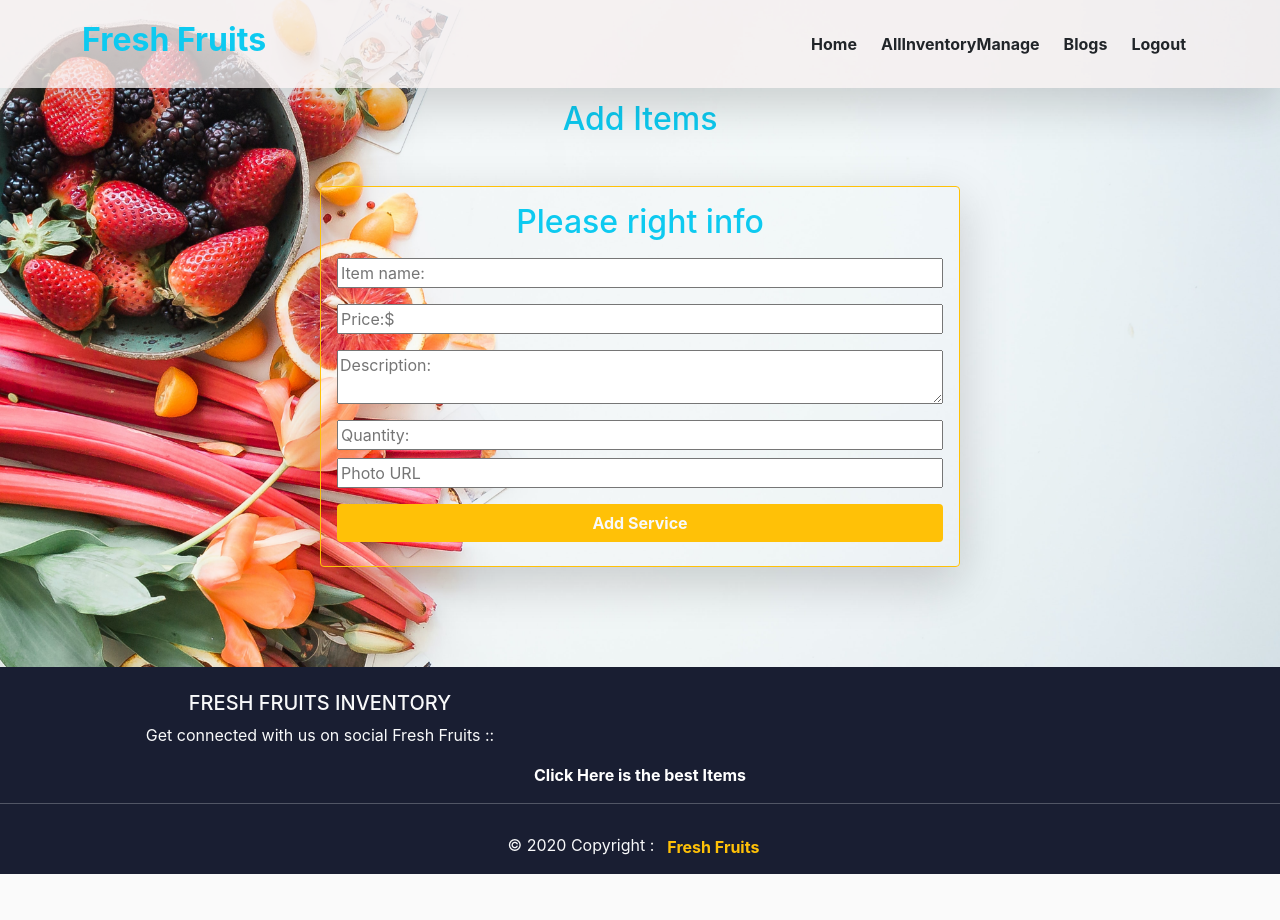
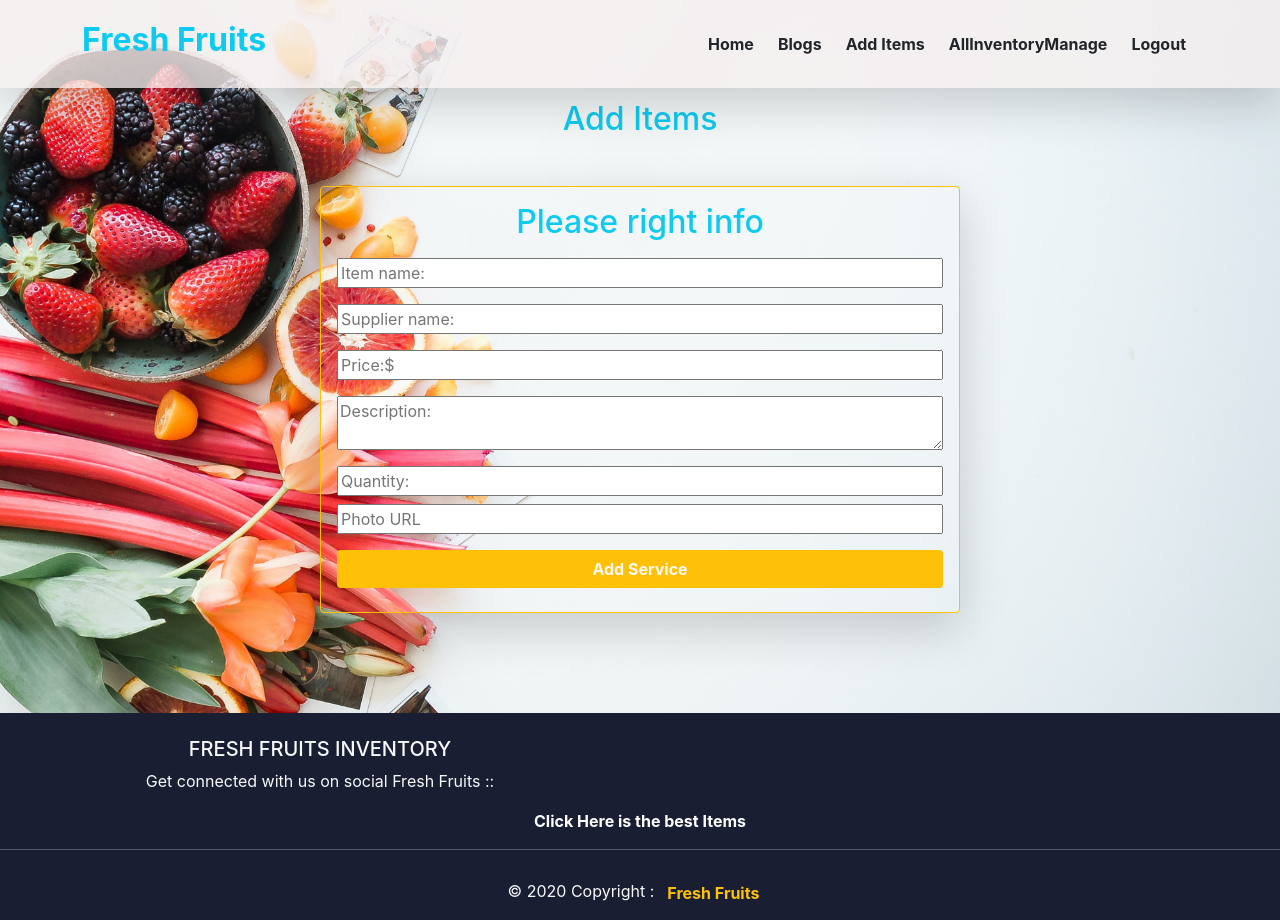
Before and after one commit to kanakWeb/fresh-fruits-warehous-client-side, a React (Create React App) app: page /addItems in a window 1280 px wide. Before the commit the page ends 874 px from the top, so only its background shows below. Built offline with nearby package versions, Linux system fonts and the light colour scheme; no server answers; sample sign-in values are in the browser's storage.

Commit message:
all issu solve client site

```diff
--- a/public/items.json
+++ b/public/items.json
@@ -22,7 +22,7 @@
       "id": "623de662655b6426100d7bb3",
       "price": 48,
       "picture": "https://www.nicepng.com/png/detail/380-3807920_pineapple-png.png",
-      "name": "pineapple",
+      "name": "Pineapple",
       "description":"Its is excellent, whether eaten as a snack, in a sweet dessert, in savory dishes like fried.",
       "supplier":"Rahim",
       "quantity":"50"
@@ -32,7 +32,7 @@
       "id": "623de66211ea520a1bd78037",
       "price": 50,
       "picture": "https://www.collinsdictionary.com/images/full/grape_229112122.jpg",
-      "name": "grapes",
+      "name": "Grapes",
       "description":"It has a white or purple flesh of sweet taste, eaten raw or in juice and fresh fruits.",
       "supplier":"Rahim",
       "quantity":"30"
--- a/src/Pages/AddItems/AddItems.js
+++ b/src/Pages/AddItems/AddItems.js
@@ -40,6 +40,12 @@ const AddItems = () => {
          required />
           <input
             className="my-2"
+            placeholder="Supplier name:"
+            type="text"
+            {...register("supplier")}
+         required />
+          <input
+            className="my-2"
             placeholder="Price:$"
             type="number"
             {...register("price")}
--- a/src/Pages/Share/Header/Header.js
+++ b/src/Pages/Share/Header/Header.js
@@ -33,13 +33,7 @@ const Header = () => {
                 Home
               </Nav.Link>
 
-              <Nav.Link
-                as={Link}
-                className="fw-bold m-1 nav-underline   fs-6 y text-dark"
-                to="AllInventoryItems"
-              >
-                AllInventoryManage
-              </Nav.Link>
+
               <Nav.Link
                 as={Link}
                 className="fw-bold m-1 nav-underline   fs-6 text-dark"
@@ -48,14 +42,32 @@ const Header = () => {
                 Blogs
               </Nav.Link>
 
-              {user ? (
+              {user ?
+                <>
                 <Nav.Link
-                  onClick={handleSignOut}
-                  className="fw-bold m-1 nav-underline   fs-6 y text-dark"
-                >
-                  Logout
-                </Nav.Link>
-              ) : (
+                as={Link}
+                className="fw-bold m-1 nav-underline   fs-6 text-dark"
+                to="/addItems"
+              >
+                Add Items
+              </Nav.Link>
+
+                <Nav.Link
+                as={Link}
+                className="fw-bold m-1 nav-underline   fs-6 y text-dark"
+                to="AllInventoryItems"
+              >
+                AllInventoryManage
+              </Nav.Link>
+                <Nav.Link
+                onClick={handleSignOut}
+                className="fw-bold m-1 nav-underline   fs-6 y text-dark"
+              >
+                Logout
+              </Nav.Link>
+
+              </>
+               :
                 <Nav.Link
                   as={Link}
                   className="fw-bold nav-underline  m-1  fs-6 y text-dark"
@@ -63,7 +75,7 @@ const Header = () => {
                 >
                   Login
                 </Nav.Link>
-              )}
+              }
             </Nav>
           </Navbar.Collapse>
         </Container>
```
